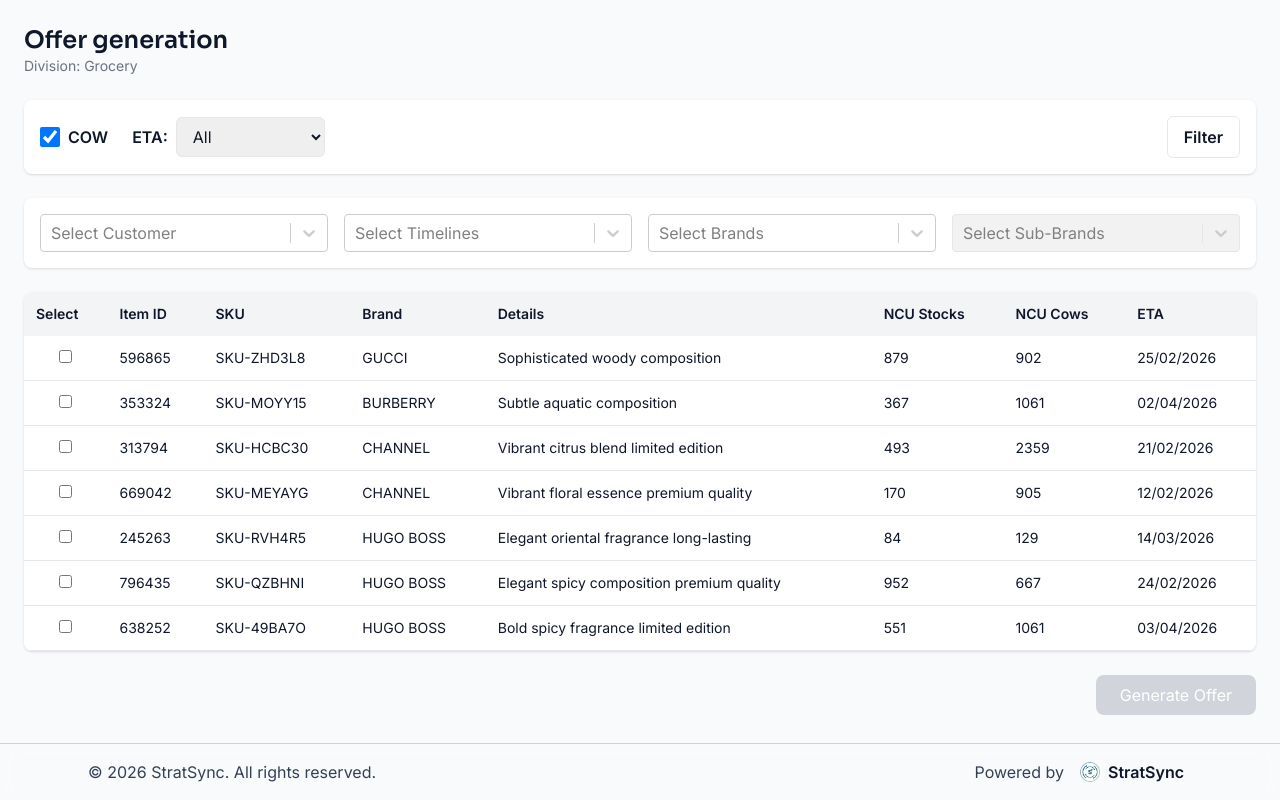
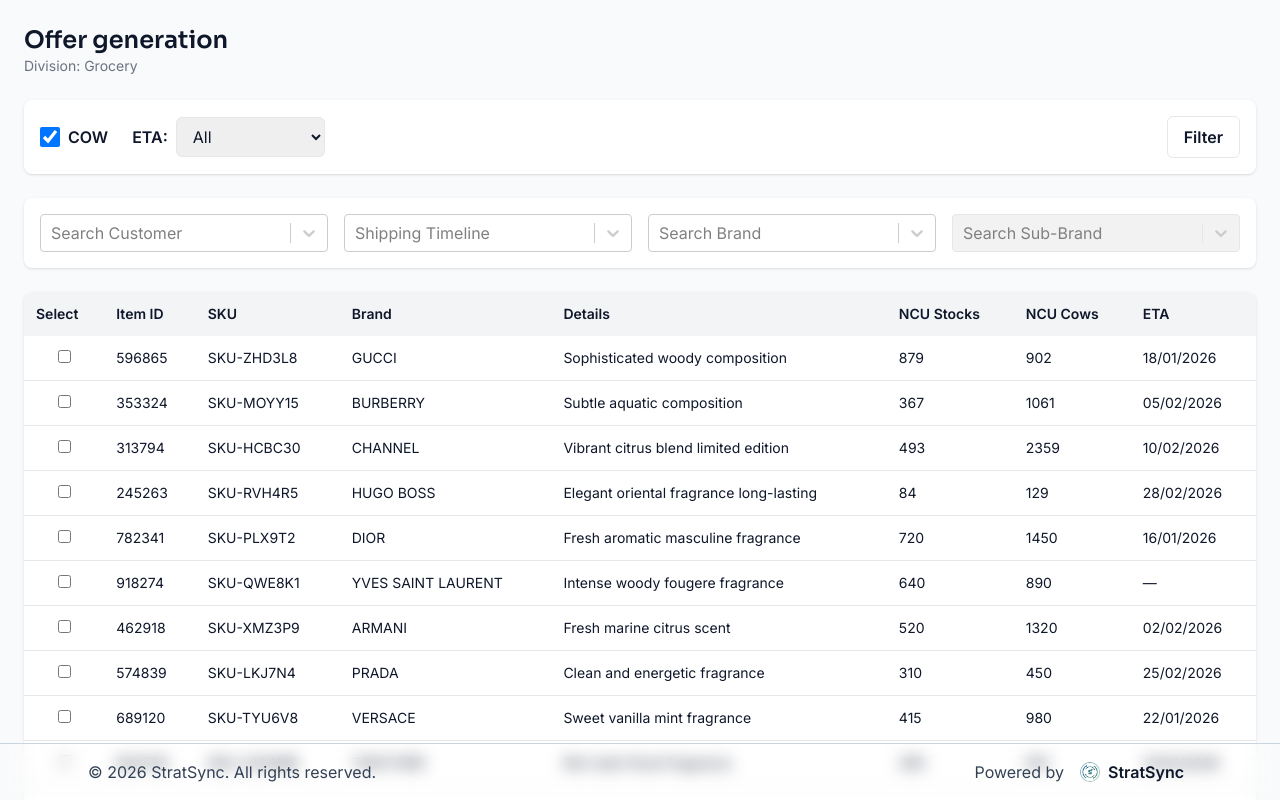
Before and after one commit to stratsync-rohit/revenue-intelligence-dashboard-tionale-v4, a React (Vite) app in the folder client/: page /division/1 in a window 1280 px wide. Both pictures are taken after a click on the button "Filter". Shown: the top 800 px of the page. Built offline with nearby package versions, Linux system fonts and the light colour scheme; no server answers.

Commit message:
add cancel popup and update divions page filter

```diff
--- /dev/null
+++ b/client/src/components/common/CancelPopup.tsx
@@ -0,0 +1,54 @@
+import React from "react";
+import { createPortal } from "react-dom";
+import { AnimatePresence, motion } from "framer-motion";
+
+interface CancelPopupProps {
+  open: boolean;
+  onClose: () => void;
+  onCancelDraft: () => void;
+  onSaveDraft: () => void;
+}
+
+const CancelPopup: React.FC<CancelPopupProps> = ({ open, onClose, onCancelDraft, onSaveDraft }) => {
+  if (typeof document === "undefined" || !open) return null;
+  return createPortal(
+    <AnimatePresence>
+      {open && (
+        <motion.div className="fixed inset-0 z-[9999] bg-black/40 flex items-center justify-center p-4">
+          <motion.div
+            className="w-full max-w-sm rounded-2xl shadow-xl bg-white p-6 flex flex-col items-center"
+            initial={{ scale: 0.9, opacity: 0 }}
+            animate={{ scale: 1, opacity: 1 }}
+            exit={{ scale: 0.9, opacity: 0 }}
+          >
+            <h2 className="text-lg font-semibold mb-2">Cancel Offer Packet?</h2>
+            <p className="text-sm text-gray-600 mb-6 text-center">Do you want to close, cancel draft, or save this draft before leaving?</p>
+            <div className="flex gap-3 w-full justify-center">
+              <button
+                className="px-4 py-2 rounded-lg bg-gray-200 text-gray-700 hover:bg-gray-300 transition"
+                onClick={onClose}
+              >
+                Close
+              </button>
+              <button
+                className="px-4 py-2 rounded-lg bg-red-500 text-white hover:bg-red-600 transition"
+                onClick={onCancelDraft}
+              >
+                Cancel Draft
+              </button>
+              <button
+                className="px-4 py-2 rounded-lg bg-green-600 text-white hover:bg-green-700 transition"
+                onClick={onSaveDraft}
+              >
+                Save Draft
+              </button>
+            </div>
+          </motion.div>
+        </motion.div>
+      )}
+    </AnimatePresence>,
+    document.body
+  );
+};
+
+export default CancelPopup;
--- a/client/src/pages/DivisionPage.tsx
+++ b/client/src/pages/DivisionPage.tsx
@@ -1,6 +1,5 @@
 import { useParams, useNavigate } from "react-router-dom";
-import { useSelector } from "react-redux";
-import { useState, useEffect, useMemo } from "react";
+import { useState, useMemo } from "react";
 import Select from "react-select";
 
 /* ================= TYPES ================= */
@@ -11,7 +10,6 @@
   sku: string;
   brand: string;
   subBrand: string;
-  shippingTimeline: string;
   details: string;
   ncuStocks: number;
   ncuCows: number;
@@ -36,217 +34,188 @@
     sku: "SKU-ZHD3L8",
     brand: "GUCCI",
     subBrand: "Gucci Bloom",
-    shippingTimeline: "Next 7 Days",
     details: "Sophisticated woody composition",
     ncuStocks: 879,
     ncuCows: 902,
-    eta: "25/02/2026"
+    eta: "18/01/2026" // Next 7 Days
   },
   {
     id: "605839",
     sku: "SKU-CJ2W6N",
     brand: "GUCCI",
     subBrand: "Gucci Guilty",
-    shippingTimeline: "Next 30 Days",
     details: "Subtle spicy blend",
     ncuStocks: 505,
     ncuCows: 0,
-    eta: null
+    eta: "20/01/2026" // Next 7 Days
   },
   {
     id: "353324",
     sku: "SKU-MOYY15",
     brand: "BURBERRY",
     subBrand: "Burberry Brit",
-    shippingTimeline: "Next 7 Days",
     details: "Subtle aquatic composition",
     ncuStocks: 367,
     ncuCows: 1061,
-    eta: "02/04/2026"
-  },
-  {
-    id: "794186",
-    sku: "SKU-70MULF",
-    brand: "BURBERRY",
-    subBrand: "Burberry Touch",
-    shippingTimeline: "Next 30 Days",
-    details: "Vibrant aquatic blend inspired by premium quality",
-    ncuStocks: 483,
-    ncuCows: 0,
-    eta: null
+    eta: "05/02/2026" // Next 30 Days
   },
   {
     id: "313794",
     sku: "SKU-HCBC30",
     brand: "CHANNEL",
     subBrand: "Chanel No. 5",
-    shippingTimeline: "Next 7 Days",
     details: "Vibrant citrus blend limited edition",
     ncuStocks: 493,
     ncuCows: 2359,
-    eta: "21/02/2026"
-  },
-  {
-    id: "669042",
-    sku: "SKU-MEYAYG",
-    brand: "CHANNEL",
-    subBrand: "Chanel Coco",
-    shippingTimeline: "Next 30 Days",
-    details: "Vibrant floral essence premium quality",
-    ncuStocks: 170,
-    ncuCows: 905,
-    eta: "12/02/2026"
+    eta: "10/02/2026" // Next 30 Days
   },
   {
     id: "245263",
     sku: "SKU-RVH4R5",
     brand: "HUGO BOSS",
     subBrand: "Boss Bottled",
-    shippingTimeline: "Next 7 Days",
     details: "Elegant oriental fragrance long-lasting",
     ncuStocks: 84,
     ncuCows: 129,
-    eta: "14/03/2026"
+    eta: "28/02/2026" // Next 60 Days
   },
-  {
-    id: "796435",
-    sku: "SKU-QZBHNI",
-    brand: "HUGO BOSS",
-    subBrand: "Boss The Scent",
-    shippingTimeline: "Next 30 Days",
-    details: "Elegant spicy composition premium quality",
-    ncuStocks: 952,
-    ncuCows: 667,
-    eta: "24/02/2026"
-  },
-  {
-    id: "227600",
-    sku: "SKU-IJWD4G",
-    brand: "GUCCI",
-    subBrand: "Gucci Bloom",
-    shippingTimeline: "Next 30 Days",
-    details: "Luxurious aquatic composition long-lasting",
-    ncuStocks: 280,
-    ncuCows: 0,
-    eta: null
-  },
-  {
-    id: "638252",
-    sku: "SKU-49BA7O",
-    brand: "HUGO BOSS",
-    subBrand: "Boss Bottled",
-    shippingTimeline: "Next 7 Days",
-    details: "Bold spicy fragrance limited edition",
-    ncuStocks: 551,
-    ncuCows: 1061,
-    eta: "03/04/2026"
-  }
+
+  { id: "782341", sku: "SKU-PLX9T2", brand: "DIOR", subBrand: "Sauvage", details: "Fresh aromatic masculine fragrance", ncuStocks: 720, ncuCows: 1450, eta: "16/01/2026" }, // 7 Days
+  { id: "918274", sku: "SKU-QWE8K1", brand: "YVES SAINT LAURENT", subBrand: "Y Eau de Parfum", details: "Intense woody fougere fragrance", ncuStocks: 640, ncuCows: 890, eta: null },
+  { id: "462918", sku: "SKU-XMZ3P9", brand: "ARMANI", subBrand: "Acqua di Gio", details: "Fresh marine citrus scent", ncuStocks: 520, ncuCows: 1320, eta: "02/02/2026" }, // 30 Days
+  { id: "574839", sku: "SKU-LKJ7N4", brand: "PRADA", subBrand: "Luna Rossa", details: "Clean and energetic fragrance", ncuStocks: 310, ncuCows: 450, eta: "25/02/2026" }, // 60 Days
+  { id: "689120", sku: "SKU-TYU6V8", brand: "VERSACE", subBrand: "Eros", details: "Sweet vanilla mint fragrance", ncuStocks: 415, ncuCows: 980, eta: "22/01/2026" }, // 7 Days
+  { id: "834729", sku: "SKU-UIO4M6", brand: "TOM FORD", subBrand: "Black Orchid", details: "Rich dark floral fragrance", ncuStocks: 290, ncuCows: 610, eta: "12/02/2026" }, // 30 Days
+  { id: "219384", sku: "SKU-ASD2F7", brand: "CALVIN KLEIN", subBrand: "CK One", details: "Light fresh unisex fragrance", ncuStocks: 860, ncuCows: 1200, eta: null },
+  { id: "748291", sku: "SKU-ZXC8V1", brand: "DOLCE & GABBANA", subBrand: "Light Blue", details: "Crisp fruity summer scent", ncuStocks: 430, ncuCows: 760, eta: "18/02/2026" }, // 60 Days
+  { id: "563920", sku: "SKU-HJK3L2", brand: "MONT BLANC", subBrand: "Legend", details: "Woody aromatic masculine scent", ncuStocks: 375, ncuCows: 540, eta: "19/01/2026" }, // 7 Days
+  { id: "192837", sku: "SKU-ERT9P4", brand: "BVLGARI", subBrand: "Man in Black", details: "Spicy oriental bold fragrance", ncuStocks: 260, ncuCows: 410, eta: "05/03/2026" }, // 60 Days
+  { id: "847362", sku: "SKU-YUI7K5", brand: "LANCOME", subBrand: "La Vie Est Belle", details: "Sweet floral gourmand fragrance", ncuStocks: 540, ncuCows: 890, eta: "03/02/2026" }, // 30 Days
+  { id: "384756", sku: "SKU-GHF6D3", brand: "PACO RABANNE", subBrand: "1 Million", details: "Warm spicy leather fragrance", ncuStocks: 610, ncuCows: 1020, eta: null },
+  { id: "657483", sku: "SKU-BNM5Q2", brand: "ISSEY MIYAKE", subBrand: "L'Eau d'Issey", details: "Fresh aquatic floral scent", ncuStocks: 295, ncuCows: 470, eta: "01/03/2026" }, // 60 Days
+  { id: "918203", sku: "SKU-WER4T8", brand: "CAROLINA HERRERA", subBrand: "Good Girl", details: "Sweet warm sensual fragrance", ncuStocks: 480, ncuCows: 810, eta: "21/01/2026" }, // 7 Days
+  { id: "274839", sku: "SKU-MNB1X9", brand: "JEAN PAUL GAULTIER", subBrand: "Le Male", details: "Minty vanilla masculine scent", ncuStocks: 350, ncuCows: 620, eta: "15/02/2026" }, // 30 Days
+  { id: "556712", sku: "SKU-POI8L0", brand: "MAISON MARGIELA", subBrand: "Replica Jazz Club", details: "Warm rum tobacco fragrance", ncuStocks: 210, ncuCows: 330, eta: null }
 ];
 
 
+const getTimelineFromEta = (eta: string | null) => {
+  if (!eta) return null;
 
+  const today = new Date();
+  const [day, month, year] = eta.split("/").map(Number);
+  const etaDate = new Date(year, month - 1, day);
+
+  const diffDays = Math.ceil(
+    (etaDate.getTime() - today.getTime()) / (1000 * 60 * 60 * 24)
+  );
+
+  if (diffDays <= 7) return "Next 7 Days";
+  if (diffDays <= 30) return "Next 30 Days";
+  if (diffDays <= 60) return "Next 60 Days";
+
+  return "Beyond 60 Days";
+};
+
+/* ================= COMPONENT ================= */
 const DivisionPage = () => {
   const { divisionId } = useParams();
   const navigate = useNavigate();
 
-
-  const [sourceData, setSourceData] = useState<DivisionItem[]>(divisionData);
   const [selectedItems, setSelectedItems] = useState<string[]>([]);
-
-
   const [cowOnly, setCowOnly] = useState(true);
   const [etaFilter, setEtaFilter] = useState("All");
   const [showFilters, setShowFilters] = useState(false);
 
-  const [selectedCustomer, setSelectedCustomer] = useState<OptionType | null>(null);
   const [selectedShipping, setSelectedShipping] = useState<OptionType[]>([]);
   const [selectedBrands, setSelectedBrands] = useState<OptionType[]>([]);
   const [selectedSubBrands, setSelectedSubBrands] = useState<OptionType[]>([]);
-
-  const customers: OptionType[] = [
-    { value: "1", label: "Customer A" },
-    { value: "2", label: "Customer B" },
-    { value: "3", label: "Customer C" }
+  const [selectedCustomers, setSelectedCustomers] = useState<OptionType[]>([]);
+  // Dummy customer options
+  const customerOptions: OptionType[] = [
+    { value: "customer1", label: "Customer 1" },
+    { value: "customer2", label: "Customer 2" },
+    { value: "customer3", label: "Customer 3" },
+    { value: "customer4", label: "Customer 4" },
   ];
 
+  /* ================= OPTIONS ================= */
   const shippingOptions: OptionType[] = [
     { value: "Next 7 Days", label: "Next 7 Days" },
-    { value: "Next 30 Days", label: "Next 30 Days" }
+    { value: "Next 30 Days", label: "Next 30 Days" },
+    { value: "Next 60 Days", label: "Next 60 Days" }
   ];
 
-  const brandOptions: OptionType[] = useMemo(() => {
-    return [...new Set(sourceData.map(d => d.brand))].map(b => ({
-      value: b,
-      label: b
-    }));
-  }, [sourceData]);
+  const brandOptions: OptionType[] = useMemo(
+    () =>
+      [...new Set(divisionData.map(d => d.brand))].map(b => ({
+        value: b,
+        label: b
+      })),
+    []
+  );
 
   const subBrandOptions: OptionType[] = useMemo(() => {
-    if (selectedBrands.length === 0) return [];
+    if (!selectedBrands.length) return [];
     const brands = selectedBrands.map(b => b.value);
 
     return [...new Set(
-      sourceData
+      divisionData
         .filter(d => brands.includes(d.brand))
         .map(d => d.subBrand)
     )].map(sb => ({ value: sb, label: sb }));
-  }, [selectedBrands, sourceData]);
+  }, [selectedBrands]);
 
+  /* ================= FILTER LOGIC ================= */
   const tableData = useMemo(() => {
-    return sourceData.filter(item => {
+    return divisionData.filter(item => {
+      const timeline = getTimelineFromEta(item.eta);
 
       if (cowOnly && item.ncuCows === 0) return false;
 
-
-      if (etaFilter !== "All" && item.shippingTimeline !== etaFilter) {
-        return false;
-      }
-
+      if (etaFilter !== "All" && timeline !== etaFilter) return false;
 
       if (
         selectedShipping.length &&
-        !selectedShipping.some(s => s.value === item.shippingTimeline)
-      ) {
+        !selectedShipping.some(s => s.value === timeline)
+      )
         return false;
-      }
 
       if (
         selectedBrands.length &&
         !selectedBrands.some(b => b.value === item.brand)
-      ) {
+      )
         return false;
-      }
 
-      // SubBrand
       if (
         selectedSubBrands.length &&
         !selectedSubBrands.some(sb => sb.value === item.subBrand)
-      ) {
+      )
         return false;
-      }
 
+      // Customer filter logic placeholder (no customer in item)
+      // If you want to filter by customer, add customer property to DivisionItem and update here
       return true;
     });
   }, [
-    sourceData,
     cowOnly,
     etaFilter,
     selectedShipping,
     selectedBrands,
-    selectedSubBrands
+    selectedSubBrands,
+    selectedCustomers
   ]);
 
   /* ================= UI ================= */
   return (
     <div className="p-6 bg-gray-50 min-h-screen space-y-6">
-
       {/* HEADER */}
       <div>
         <h1 className="text-2xl font-semibold">Offer generation</h1>
         <p className="text-sm text-gray-500">Division: Grocery</p>
       </div>
 
-      {/* TOP FILTER BAR */}
+      {/* TOP BAR */}
       <div className="bg-white p-4 rounded-lg shadow flex items-center gap-6">
         <label className="flex items-center gap-2 font-semibold">
           <input
@@ -268,6 +237,7 @@
             <option value="All">All</option>
             <option value="Next 7 Days">Next 7 Days</option>
             <option value="Next 30 Days">Next 30 Days</option>
+            <option value="Next 60 Days">Next 60 Days</option>
           </select>
         </div>
 
@@ -283,19 +253,20 @@
       {showFilters && (
         <div className="bg-white p-4 rounded-lg shadow grid grid-cols-1 md:grid-cols-4 gap-4">
           <Select
-            value={selectedCustomer}
-            onChange={v => setSelectedCustomer(v as OptionType)}
-            options={customers}
-            isClearable
-            placeholder="Select Customer"
+
+            value={selectedCustomers}
+            onChange={v => setSelectedCustomers(v as OptionType[])}
+            options={customerOptions}
+            placeholder="Search Customer"
+            isSearchable={true}
           />
 
           <Select
-            isMulti
+
             value={selectedShipping}
             onChange={v => setSelectedShipping(v as OptionType[])}
             options={shippingOptions}
-            placeholder="Select Timelines"
+            placeholder="Shipping Timeline"
           />
 
           <Select
@@ -306,7 +277,8 @@
               setSelectedSubBrands([]);
             }}
             options={brandOptions}
-            placeholder="Select Brands"
+            placeholder="Search Brand"
+            isSearchable={true}
           />
 
           <Select
@@ -314,8 +286,9 @@
             value={selectedSubBrands}
             onChange={v => setSelectedSubBrands(v as OptionType[])}
             options={subBrandOptions}
-            isDisabled={selectedBrands.length === 0}
-            placeholder="Select Sub-Brands"
+            isDisabled={!selectedBrands.length}
+            placeholder="Search Sub-Brand"
+            isSearchable={true}
           />
         </div>
       )}
--- a/client/src/pages/OfferPacketPage.tsx
+++ b/client/src/pages/OfferPacketPage.tsx
@@ -1,5 +1,6 @@
 import { useLocation, useNavigate } from "react-router-dom";
 import { useState } from "react";
+import CancelPopup from "../components/common/CancelPopup";
 import { FaPencilAlt, FaTrash } from "react-icons/fa";
 
 const OfferPacketPage = () => {
@@ -17,7 +18,15 @@
     return null;
   }
 
-  const initialRows = tableData
+  type Row = {
+    id: string;
+    sku: string;
+    units: number;
+    price: number;
+    eta: string;
+  };
+
+  const initialRows: Row[] = tableData
     .filter((i: any) => selectedItems.includes(i.id))
     .map((item: any) => ({
       id: item.id,
@@ -27,16 +36,17 @@
       eta: item.etax || "N/A",
     }));
 
-  const [rows, setRows] = useState(initialRows);
+  const [rows, setRows] = useState<Row[]>(initialRows);
   const [editIdx, setEditIdx] = useState<number | null>(null);
+  const [showCancelPopup, setShowCancelPopup] = useState(false);
 
   const handleChange = (
     id: string,
     field: "units" | "price",
     value: string
   ) => {
-    setRows((prev) =>
-      prev.map((row) =>
+    setRows((prev: Row[]) =>
+      prev.map((row: Row) =>
         row.id === id ? { ...row, [field]: Number(value) } : row
       )
     );
@@ -47,15 +57,43 @@
   };
 
   const handleDelete = (idx: number) => {
-    setRows((prev) => prev.filter((_, i) => i !== idx));
+    setRows((prev: Row[]) => prev.filter((_: Row, i: number) => i !== idx));
     if (editIdx === idx) setEditIdx(null);
   };
 
+
+  const handleSaveDraft = () => {
+    const draft = {
+      rows,
+      divisionName,
+      divisionId,
+      selectedItems,
+      tableData,
+      ts: Date.now(),
+    };
+    localStorage.setItem("offerPacketDraft", JSON.stringify(draft));
+    setShowCancelPopup(false);
+    navigate(-1);
+  };
+
+  // Cancel draft (remove from localStorage)
+  const handleCancelDraft = () => {
+    localStorage.removeItem("offerPacketDraft");
+    setShowCancelPopup(false);
+    navigate(-1);
+  };
+
+  // Just close popup
+  const handleClosePopup = () => {
+    setShowCancelPopup(false);
+  };
+
   return (
-    <div className="min-h-screen bg-slate-100 flex justify-center py-10 px-4">
-      <div className="w-full max-w-5xl bg-white rounded-2xl shadow-xl border border-slate-200">
+    <>
+      <div className="min-h-screen bg-slate-100 flex justify-center py-10 px-4">
+        <div className="w-full max-w-5xl bg-white rounded-2xl shadow-xl border border-slate-200">
 
-        {/* Header */}
+
         <div className="px-8 py-6 border-b">
           <h1 className="text-2xl font-semibold text-slate-800">
             Offer Packet
@@ -65,7 +103,7 @@
           </p>
         </div>
 
-        {/* Table */}
+
         <div className="px-8 py-6 overflow-x-auto">
           <table className="w-full border border-slate-200 rounded-xl overflow-hidden">
             <thead className="bg-slate-50 text-slate-600 text-sm">
@@ -78,7 +116,7 @@
               </tr>
             </thead>
             <tbody className="text-sm">
-              {rows.map((row, idx) => (
+              {rows.map((row: Row, idx: number) => (
                 <tr
                   key={row.id}
                   className={`border-t ${
@@ -147,10 +185,10 @@
           </table>
         </div>
 
-        {/* Footer Actions */}
+
         <div className="px-8 py-5 border-t bg-slate-50 flex justify-between items-center">
           <button
-            onClick={() => navigate(-1)}
+            onClick={() => setShowCancelPopup(true)}
             className="text-slate-600 hover:text-slate-800 text-sm font-medium"
           >
             Cancel
@@ -172,6 +210,13 @@
         </div>
       </div>
     </div>
+    <CancelPopup
+      open={showCancelPopup}
+      onClose={handleClosePopup}
+      onCancelDraft={handleCancelDraft}
+      onSaveDraft={handleSaveDraft}
+    />
+    </>
   );
 };
 
```
